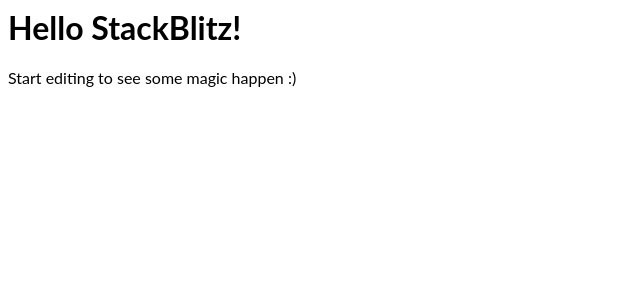
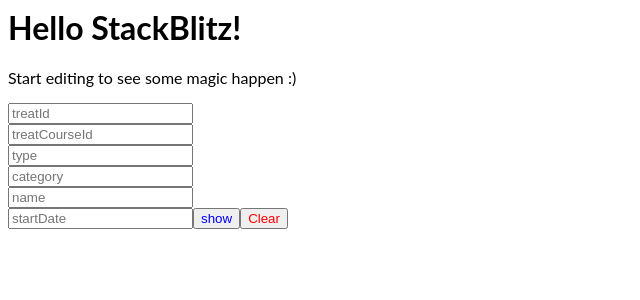
Before and after one commit to Amehra2/Task-3-assingment, a React (Create React App) app: page / in a window 1280 px wide. Shown: the top 300 px of the page, without its empty margins (0-640 px from the left). Built offline with nearby package versions, Linux system fonts and the light colour scheme.

Commit message:
2 files modified

```diff
--- a/src/App.js
+++ b/src/App.js
@@ -7,6 +7,8 @@
     <div>
       <h1>Hello StackBlitz!</h1>
       <p>Start editing to see some magic happen :)</p>
+      <MedicalTreatmentPanel/>
+
     </div>
   );
 }
--- a/src/MedicalTreatmentPanel.js
+++ b/src/MedicalTreatmentPanel.js
@@ -1,64 +1,90 @@
-function App(){
+import React from 'react';
 
-  const [treatId, settreatId] = React.useState('');
 
-  const [treatCourseId, settreatCourseId] = React.useState('');
 
-  const [type, settype] = React.useState('');
 
-  const [category, setcategory] = React.useState('');
+function MedicalTreatmentPanel() {
 
-  const [name, setname] = React.useState('');
 
-  const [startDate, setstartDate] = React.useState('');
+  const [treatId, setTreatId] = React.useState('');
+
+  const [treatCourseId, setTreatCourseId] = React.useState('');
+
+  const [type, setType] = React.useState('');
+
+  const [category, setCategory] = React.useState('');
+
+  const [name, setName] = React.useState('');
+
+  const [startDate, setStartDate] = React.useState('');
+
+
+  const handleTreatChange = e => setTreatId(e.target.value)
+  const handleTreatCourseIdChange = e => setTreatCourseId(e.target.value)
+  const handleTypeChange = e => setType(e.target.value)
+  const handleCategoryChange = e => setCategory(e.target.value)
+  const handleNameChange = e => setName(e.target.value)
+  const handleStartDatechange = e => setStartDate(e.target.value)
+
 
   function showClickHandler () {
-    window.alert("[" + "id = "+ treatId + ", treatCourseId = "+treatCourseId+ ", type = "+ type + ", category = "+category + " , name = "+name+ " , startDate = "+startDate + "]");
 
-  }
 
-  function clearClickHandler () {
-    settreatId('');
-    settreatCourseId('');
-    settype('');
-    setcategory('');
-    setname('');
-    setstartDate('');
+
+
+
+
 }
+
+
+function clearClickHandler () {
+    setTreatId('');
+    setTreatCourseId('');
+
+}
+
+
+
 
   return(
     <div>
 
-        <input placeholder="treatId" value={treatId}  onChange = { e => settreatId(e.target.value)}  ></input>
+        <input placeholder="treatId" value={treatId}  onChange = {handleTreatChange}   ></input>
 
         <br/>
 
-        <input placeholder="treatCourseId" value={treatCourseId}  onChange = { e => settreatCourseId(e.target.value)}  ></input>
+        <input placeholder="treatCourseId" value={treatCourseId} onChange={handleTreatCourseIdChange}  ></input>
 
         <br/>
 
-        <input placeholder="type" value={type}  onChange = { e => settype(e.target.value)}  ></input>
+        <input placeholder="type" value={type}  value={type} onChange={handleTypeChange}  ></input>
 
         <br/>
 
-        <input placeholder="category" value={category}  onChange = { e => setcategory(e.target.value)}  ></input>
+        <input placeholder="category" value={category}  onChange={handleCategoryChange} ></input>
+        <br/>
+
+        <input placeholder="name" value={name}  onChange = {handleNameChange}  ></input>
 
         <br/>
 
-        <input placeholder="name" value={name}  onChange = { e => setname(e.target.value)}  ></input>
+        <input placeholder="startDate" value={startDate}  onChange = {handleStartDatechange}  ></input>
 
-        <br/>
-
-        <input placeholder="startDate" value={startDate}  onChange = { e => setstartDate(e.target.value)}  ></input>
         <button style={{color:"blue"}} onClick={showClickHandler}>show</button>
 
       <button style={{color:"red"}} onClick={clearClickHandler}>Clear</button>
+        <h1>
 
+          {treatCourseId}
+          {treatId}
+          {name}
 
-
+          </h1>
         </div>
     );
 
   }
 
-  export default App;
+
+
+  export default MedicalTreatmentPanel;
```
